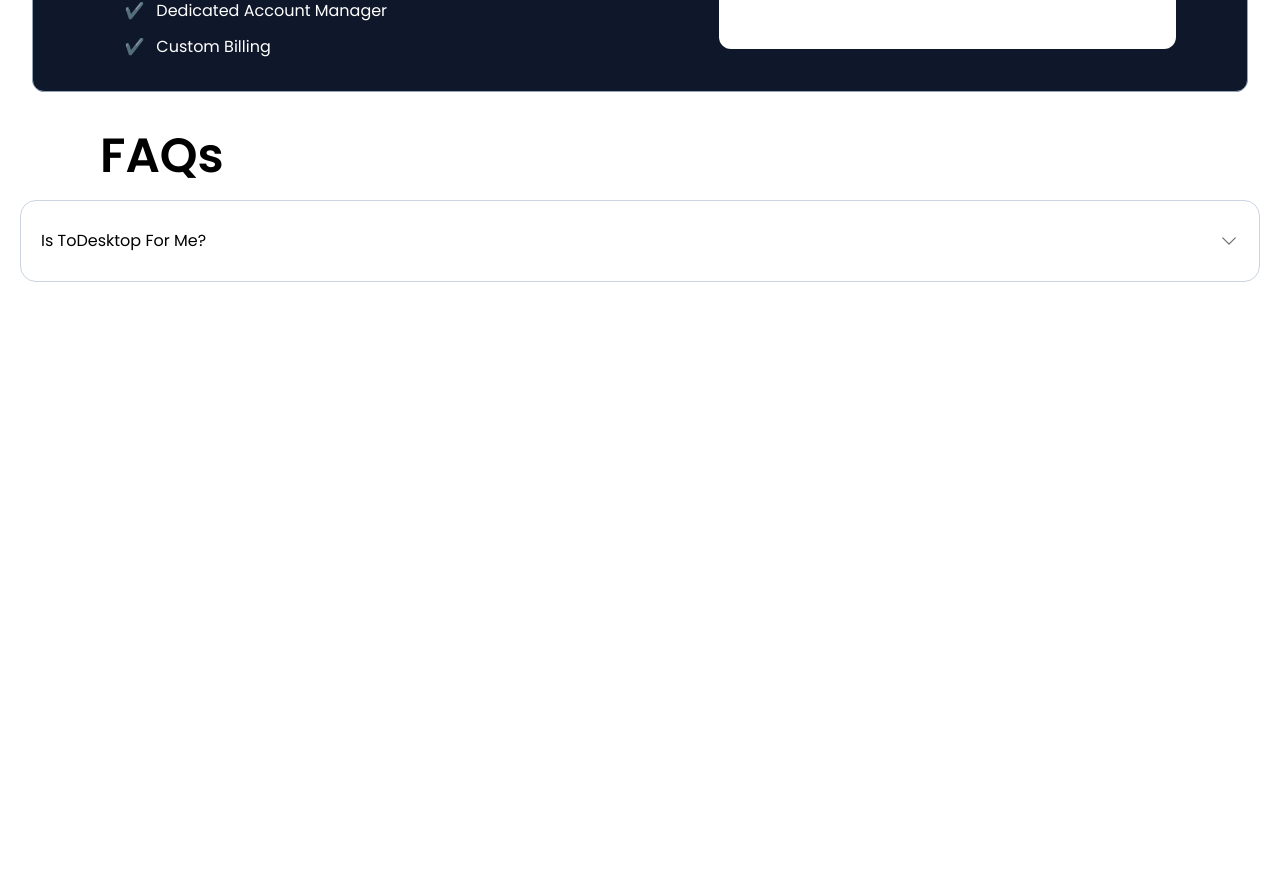
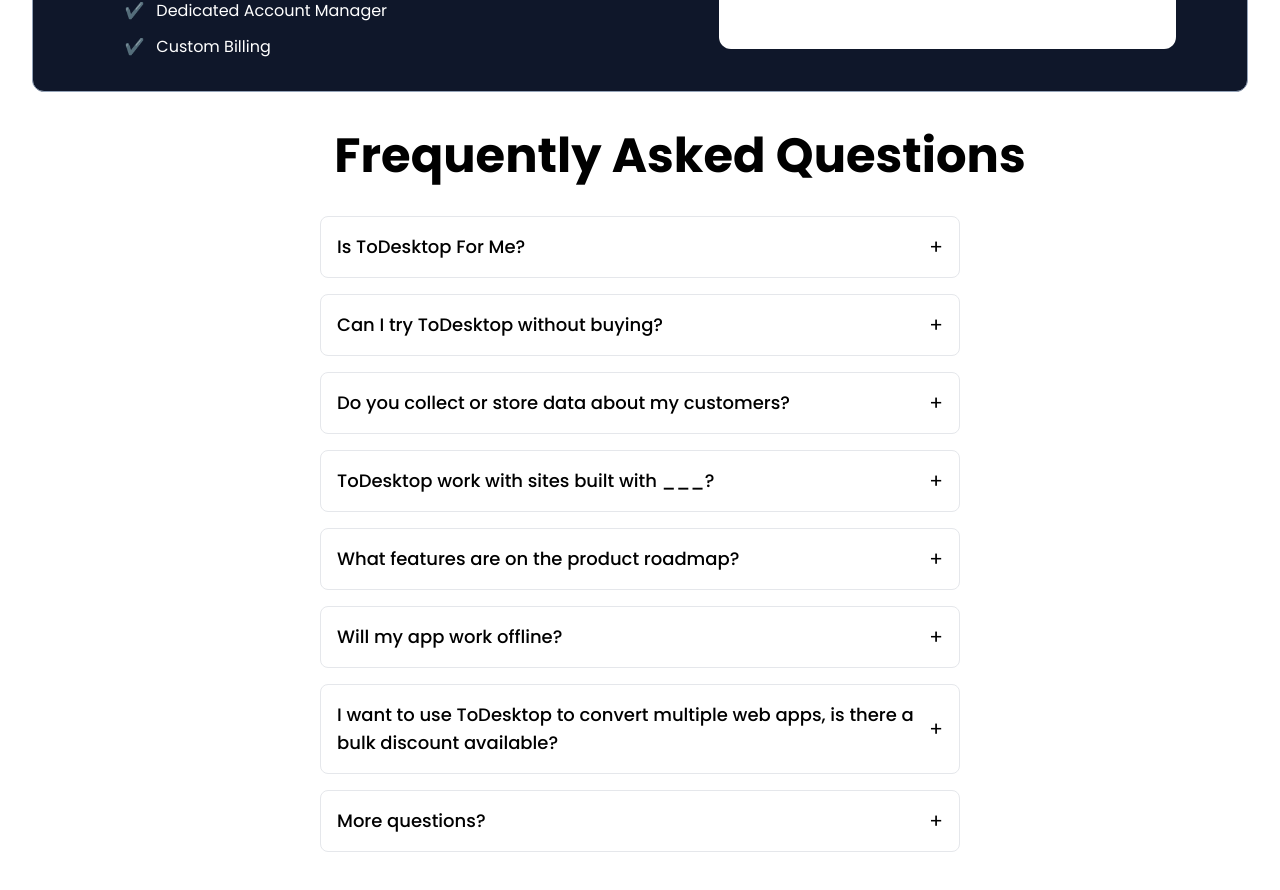
Before and after one commit to rajyadav63/ToDesktop, a React (Vite) app: page / in a window 1280 px wide. Shown: the part 6740-7630 px from the top of the page. Built offline with nearby package versions, Linux system fonts and the light colour scheme.

Commit message:
Faq added

```diff
--- a/src/App.jsx
+++ b/src/App.jsx
@@ -35,7 +35,7 @@
       <h1 className='max-w-[500px] lg:max-w-[700px]  text-5xl font-medium m-8 mt-24'>Choose a plan that fits your needs</h1>
       <Pricing />
       <SupportCard />
-      <h1 className='text-5xl font-medium lg:font-semibold m-[20px] lg:ml-[100px] mt-[40px]'>FAQs</h1>
+      <h1 className='text-3xl lg:text-5xl text-center font-semibold lg:font-bold m-[20px] lg:ml-[100px] mt-[40px]'>Frequently Asked Questions</h1>
       <Faq />
       <div className='h-[1000px]'></div>
     </>
--- a/src/components/Faq.jsx
+++ b/src/components/Faq.jsx
@@ -1,17 +1,72 @@
-import React from 'react'
+import React, { useState } from 'react';
 
-const Faq = () => {
+const faqs = [
+    {
+        question: 'Is ToDesktop For Me?',
+        answer: 'That depends! If you would like to distribute your web app to your users as a downloadable desktop app then ToDesktop is for you.',
+    },
+    {
+        question: 'Can I try ToDesktop without buying?',
+        answer: 'Yes. You can get started by downloading ToDesktop Builder at no cost. After installing it, you can build your desktop application and preview it by clicking the “Run” button. This allows you to test the app on your own computer to ensure it performs to your expectations.',
+    },
+    {
+        question: 'Do you collect or store data about my customers?',
+        answer: 'No. When a ToDesktop app opens it contacts the our servers to check if an update is available. We do not collect or store any user data from these requests.',
+    },
+    {
+        question: 'ToDesktop work with sites built with ___?',
+        answer: 'Wordpress,Squarespace, Wix, Shopify, React, Vue,PHP,Go'
+    },
+    {
+        question: 'What features are on the product roadmap?',
+        answer: 'If you have any suggestions, we’d love to hear! Please send us an email at support@todesktop.com or send us a message',
+    },
+    {
+        question: 'Will my app work offline?',
+        answer: 'Think of ToDesktop as a normal browser that is just for your website. Your website will work exactly as it does in Chrome, or any other browser. If you want to make the app work offline you’ll need to make it into a progressive web app. Include a web manifest, service workers and client-side storage and voila — offline support. Learn more on MDN.',
+    },
+    {
+        question: 'I want to use ToDesktop to convert multiple web apps, is there a bulk discount available?',
+        answer: 'Yes, let us know your needs. Please send us an email at support@todesktop.com or send us a message',
+    },
+    {
+        question: 'More questions?',
+        answer: 'Visit our docs. Or send us a message.',
+    },
+];
+
+const FAQ = () => {
+    const [openIndex, setOpenIndex] = useState(null);
+
+    const toggle = (index) => {
+        setOpenIndex(openIndex === index ? null : index);
+    };
+
     return (
-        <div>
-            <div className='border border-slate-300 px-5 py-7 rounded-2xl flex justify-between items-center m-5'>
-                <div className='hover:cursor-pointer'>
-                    <p>Is ToDesktop For Me?</p>
-                    <p className='hidden'>That depends! If you would like to distribute your web app to your users as a downloadable desktop app then ToDesktop is for you.</p>
-                </div>
-                <img className='h-5 w-5 hover:cursor-pointer' src="/assets/asset 70.svg" alt="" />
+        <div className="max-w-2xl mx-auto p-4">
+            <div className="space-y-4">
+                {faqs.map((faq, index) => (
+                    <div
+                        key={index}
+                        className="border rounded-lg p-4 transition-all duration-300 ease-in-out hover:bg-slate-300"
+                    >
+                        <button
+                            onClick={() => toggle(index)}
+                            className="flex justify-between items-center w-full text-left "
+                        >
+                            <span className="font-medium text-lg">{faq.question}</span>
+                            <span className="text-xl">
+                                {openIndex === index ? '−' : '+'}
+                            </span>
+                        </button>
+                        {openIndex === index && (
+                            <p className="mt-2 text-gray-700">{faq.answer}</p>
+                        )}
+                    </div>
+                ))}
             </div>
         </div>
-    )
-}
+    );
+};
 
-export default Faq
+export default FAQ;
```
